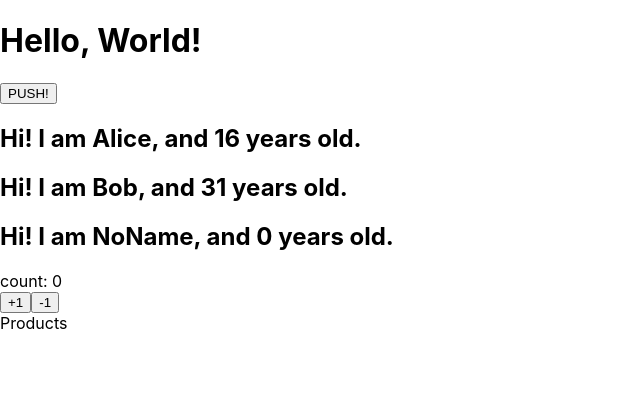
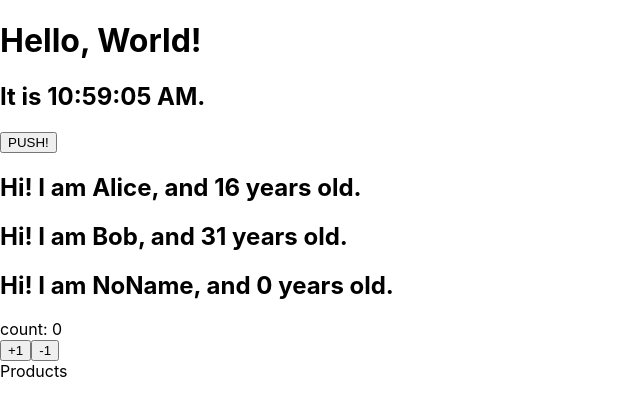
Before and after one commit to 121jigowatts/TIL, a React (Create React App) app in the folder react/react-app/: page / in a window 1280 px wide. Shown: the top 416 px of the page, without its empty margins (0-640 px from the left). Built offline with nearby package versions, Linux system fonts and the light colour scheme; no server answers.

Commit message:
about Life cycle

```diff
--- a/react/react-app/src/component/App.js
+++ b/react/react-app/src/component/App.js
@@ -1,6 +1,7 @@
 import Counter from "./Counter";
 import User from "./User";
 import Product from "./Product";
+import Clock from "./Clock";
 
 function App() {
   const profiles = [{ name: "Alice", age: 16 }, { name: "Bob", age: 31 }, {}];
@@ -8,6 +9,7 @@
   return (
     <div>
       <h1>Hello, World!</h1>
+      <Clock />
       <button
         onClick={() => {
           console.log("push!");
--- /dev/null
+++ b/react/react-app/src/component/Clock.js
@@ -0,0 +1,33 @@
+import { div } from "prelude-ls";
+import React from "react";
+
+class Clock extends React.Component {
+  constructor(props) {
+    super(props);
+    this.state = { date: new Date() };
+  }
+
+  componentDidMount() {
+    console.log("Component did mount.");
+    this.timerID = setInterval(() => this.tick(), 1000);
+  }
+
+  componentWillUnmount() {
+    console.log("Component will unmount.");
+    clearInterval(this.timerID);
+  }
+
+  tick() {
+    this.setState({ date: new Date() });
+  }
+
+  render() {
+    return (
+      <div>
+        <h2>It is {this.state.date.toLocaleTimeString()}.</h2>
+      </div>
+    );
+  }
+}
+
+export default Clock;
```
